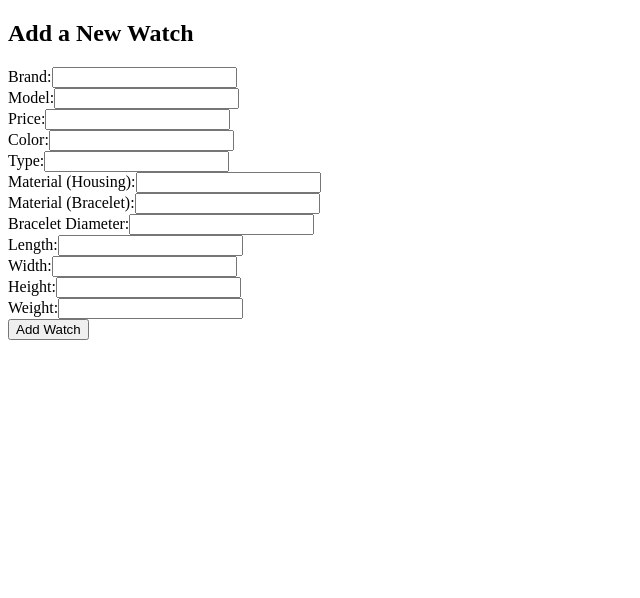
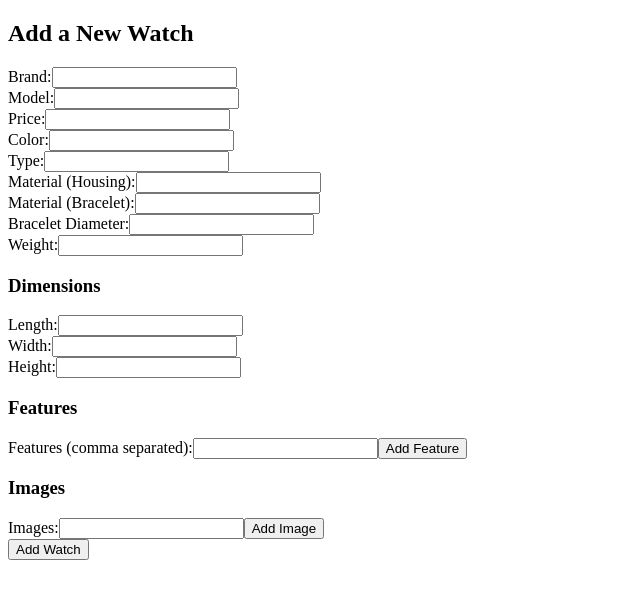
Before and after one commit to Fmarecic9/WatchFinder-frontend, a Vue app in the folder my-project/: page /addWatch in a window 1280 px wide. Shown: the top 598 px of the page, without its empty margins (0-640 px from the left). Built offline with nearby package versions, Linux system fonts and the light colour scheme; sample sign-in values are in the browser's storage.

Commit message:
Promjene na frontendu zbog izmjene atributa satova na backendu

```diff
--- a/my-project/src/components/addWatchForm.vue
+++ b/my-project/src/components/addWatchForm.vue
@@ -1,25 +1,65 @@
 <template>
-    <div v-if="role === 'admin'">
+  <div v-if="role === 'admin'">
     <h2>Add a New Watch</h2>
     <form @submit.prevent="addWatch">
       <div v-for="field in watchFields" :key="field.name">
         <label :for="field.name">{{ field.label }}:</label>
         <input v-model="watch[field.name]" :id="field.name" :type="field.type" required />
       </div>
+
+      <h3>Dimensions</h3>
+      <div>
+        <label for="length">Length:</label>
+        <input v-model="watch.dimensions.length" id="length" type="number" required />
+      </div>
+      <div>
+        <label for="width">Width:</label>
+        <input v-model="watch.dimensions.width" id="width" type="number" required />
+      </div>
+      <div>
+        <label for="height">Height:</label>
+        <input v-model="watch.dimensions.height" id="height" type="number" required />
+      </div>
+
+
+      <h3>Features</h3>
+      <div>
+        <label for="features">Features (comma separated):</label>
+        <input v-model="featuresInput" id="features" type="text" />
+        <button type="button" @click="addFeature">Add Feature</button>
+        <ul>
+          <li v-for="(feature, index) in watch.features" :key="index">{{ feature }}</li>
+        </ul>
+      </div>
+
+      <h3>Images</h3>
+      <div>
+        <label for="images">Images:</label>
+        <input v-model="imageUrlInput" id="images" type="text" />
+        <button type="button" @click="addImageUrl">Add Image</button>
+        <div v-for="(imageUrl, index) in watch.images" :key="index">Added image </div>
+
+
+      </div>
       <button type="submit">Add Watch</button>
     </form>
   </div>
   <div v-else>
-        <h1>Only admins can add a watch</h1>
-    </div>
+    <h1>Only admins can add a watch</h1>
+  </div>
 </template>
-
 
 <script setup>
 import { ref, onMounted } from 'vue';
 import axios from 'axios';
+import {useRouter} from 'vue-router'
 
 let role = ref(localStorage.getItem("role"))
+const router = useRouter()
+
+const featuresInput = ref("")
+const imageUrlInput = ref("")
+
 const watch = ref({
   brand: '',
   model: '',
@@ -29,10 +69,14 @@ const watch = ref({
   materialHousing: '',
   materialBracelet: '',
   braceletDiameter: '',
-  length: '',
-  width: '',
-  height: '',
-  weight: ''
+  weight: '',
+  dimensions: {
+    length: '',
+    width: '',
+    height: ''
+  },
+  features: [],
+  images: []
 });
 
 const watchFields = [
@@ -44,20 +88,29 @@ const watchFields = [
   { name: 'materialHousing', label: 'Material (Housing)', type: 'text' },
   { name: 'materialBracelet', label: 'Material (Bracelet)', type: 'text' },
   { name: 'braceletDiameter', label: 'Bracelet Diameter', type: 'number' },
-  { name: 'length', label: 'Length', type: 'number' },
-  { name: 'width', label: 'Width', type: 'float' },
-  { name: 'height', label: 'Height', type: 'float' },
-  { name: 'weight', label: 'Weight', type: 'float' }
+  { name: 'weight', label: 'Weight', type: 'number' },
 ];
 
+const addFeature = () => {
+  if (featuresInput.value.trim() !== '') {
+    watch.value.features.push(featuresInput.value.trim());
+    featuresInput.value = '';
+  }
+}
+const addImageUrl = () => {
+  if (imageUrlInput.value.trim() !== '') {
+    watch.value.images.push(imageUrlInput.value.trim());
+    imageUrlInput.value = '';
+  }
+}
 
 const addWatch = async () => {
   try {
-    const token = localStorage.getItem("token");
+    const token = localStorage.getItem("token")
 
-    await axios.post('http://localhost:3000/watches', watch.value, {
-      headers: { Authorization: `Bearer ${token}` }
-    });
+    await axios.post('http://localhost:3000/watches', watch.value,
+    {headers: { Authorization: `Bearer ${token}`}});
+
     role.value = localStorage.getItem("role")
     setTimeout(() => {
         router.push('/home');
--- a/my-project/src/components/editWatchForm.vue
+++ b/my-project/src/components/editWatchForm.vue
@@ -2,18 +2,45 @@
   <div v-if="role === 'admin'">
     <div v-if="watch">
         <form @submit.prevent="editWatch(watchId)">
+        <label>Brand: </label>
         <input v-model="watch.brand" placeholder="Brand" />
+        <label>Model: </label>
         <input v-model="watch.model" placeholder="Model" />
+        <label>Price: </label>
         <input v-model="watch.price" type="number" placeholder="Price" />
+        <label>Color: </label>
         <input v-model="watch.color" placeholder="Color" />
+        <label>Type: </label>
         <input v-model="watch.type" placeholder="Type" />
+        <label>Material(housing): </label>
         <input v-model="watch.materialHousing" placeholder="Material Housing" />
+        <label>Material(bracelet):</label>
         <input v-model="watch.materialBracelet" placeholder="Material Bracelet" />
+        <label>Bracelet diameter</label>
         <input v-model="watch.braceletDiameter" placeholder="Bracelet Diameter" />
-        <input v-model="watch.length" placeholder="Length" />
-        <input v-model="watch.width" placeholder="Width" />
-        <input v-model="watch.height" placeholder="Height" />
+        <label>Weight(grams): </label>
         <input v-model="watch.weight" placeholder="Weight" />
+        <label>Length(mm): </label>
+        <input v-model="watch.dimensions.length" placeholder="Length" />
+        <label>Width(mm): </label>
+        <input v-model="watch.dimensions.width" placeholder="Width" />
+        <label>Height(mm): </label>
+        <input v-model="watch.dimensions.height" placeholder="Height" />
+
+
+      <h3>Features</h3>
+      <div v-for="(feature, index) in watch.features" :key="index">
+        <input v-model="watch.features[index]" placeholder="Edit features" />
+
+      </div>
+
+
+      <h3>Images</h3>
+       <div v-for="(imageUrl, index) in watch.images" :key="index">
+        <input v-model="watch.images[index]" placeholder="Edit images" />
+
+      </div>
+
         <button type="submit">Update Watch</button>
       </form>
     </div>
@@ -42,7 +69,7 @@ const route = useRoute()
 
 
 let watch = ref(null)
-let role = ref(localStorage.getItem("role"))
+const role = ref(localStorage.getItem("role"))
 const token = localStorage.getItem("token")
 
 let watchId = route.params.id
--- a/my-project/src/components/registerUser.vue
+++ b/my-project/src/components/registerUser.vue
@@ -58,7 +58,8 @@ import axios from 'axios'
 import {ref, onMounted} from 'vue'
 import {useRouter} from 'vue-router'
 
-//
+const router = useRouter()
+
 let username = ref("")
 let email = ref("")
 let password = ref("")
@@ -75,6 +76,7 @@ const registerUser = async() => {
         email.value = ""
         password.value = ""
         alert('Registered')
+        router.push('/login')
 
     }
     catch(e){
--- a/my-project/src/components/watchInfo.vue
+++ b/my-project/src/components/watchInfo.vue
@@ -2,10 +2,17 @@
    <div v-if="watch">
     <button @click="goBack">Back</button>
     <h1>{{ watch.brand }} {{ watch.model }}</h1>
+    <span v-for="(image, index) in watch.images" :key="index">
+      <img :src="image" alt="Watch Image" style="width: 200px; height: auto;" />
+    </span>
+    <strong><p> {{watch.price}}€</p></strong>
     <p>Color: {{ watch.color }}</p>
     <p>Type: {{ watch.type }}</p>
-    <p>Dimensions: {{watch.length}}x{{watch.width}}x{{watch.height}} mm</p>
-    <p>Price: {{watch.price}}€</p>
+    <p>Dimensions: {{watch.dimensions.length}}x{{watch.dimensions.width}}x{{watch.dimensions.height}} mm</p>
+    Features
+    <span v-for="(feature, index) in watch.features" :key="index">
+      <p>{{feature}}</p>
+    </span>
     <button @click="addToWishlist(watch._id)">Add to Wishlish</button>
     <button @click="addToOwnedWatches(watch._id)">Add to Owned watches</button>
   </div>
--- a/my-project/src/components/watches.vue
+++ b/my-project/src/components/watches.vue
@@ -4,7 +4,9 @@
          <button v-if="role === 'admin'" @click="goToInbox">Inbox</button>
          <button v-if="role === 'user'" @click="sendMessage">Send a message</button>
 
+
         <div v-for="w in watches" :key="w._id">
+        <span><img :src="w.images[0]" alt="Watch Image" style="width: 200px; height: auto;" /></span>
            <h3> <router-link :to= "`/watch/${w._id}`">{{w.brand}} {{w.model}}</router-link></h3>
             <div v-if="role === 'admin'">
                 <button @click="editWatch(w._id)">Edit</button>
```
